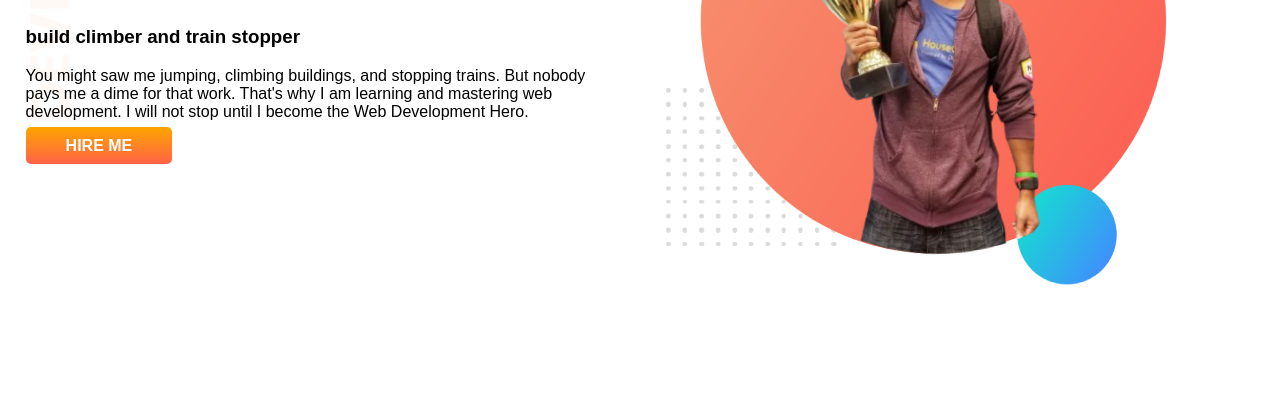
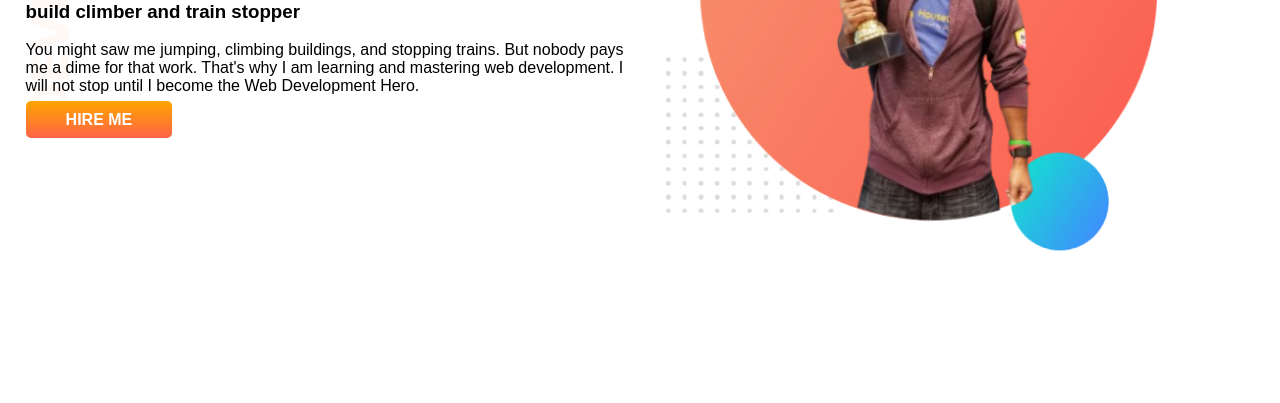
Before and after one commit to mahfuzahmed44/developer-portfolio, a plain HTML site: page index.html in a window 1280 px wide. Shown: the part 240-643 px from the top of the page. Drawn offline with Linux system fonts and the light colour scheme.

Commit message:
foot wash

```diff
--- a/style.css
+++ b/style.css
@@ -22,7 +22,11 @@ h2 {
 
 .half-width {
     width: 50%;
-    padding: 2%;
+    padding-left: 2%;
+}
+
+.half-width img {
+    width: 80%;
 }
 
 .link-batton {
```
